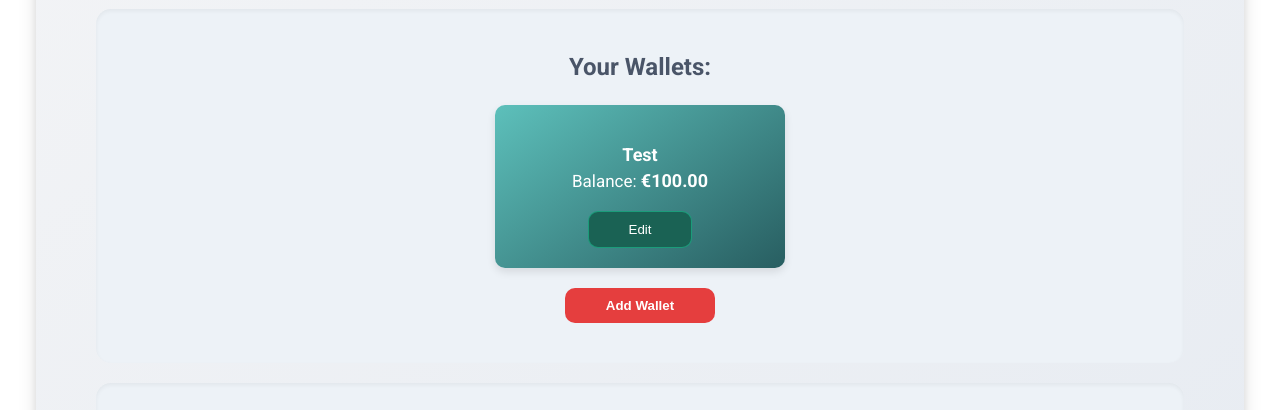
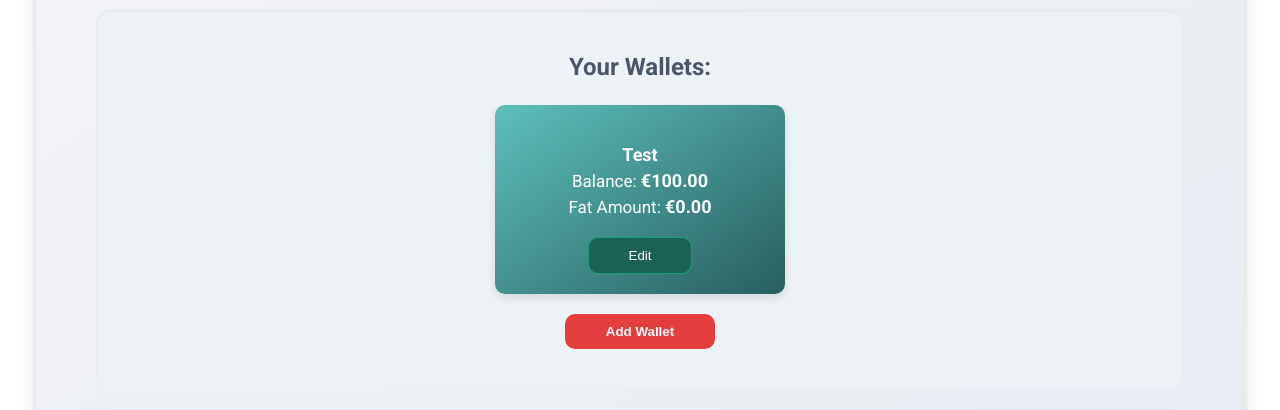
Before and after one commit to costasnicou/spendsense, a Django app: page /dashboard/ in a window 1280 px wide. Shown: the part 266-676 px from the top of the page. Run offline with Django 5.2, Linux system fonts and the light colour scheme; a user stored in the database is signed in; data comes from the database, SQL or seed files in the repository; both versions use the stored data as it was after the commit; data that the repository does not hold is empty; some libraries are stand-ins or nearby versions.

Commit message:
bug-corrections

```diff
--- a/spendsense/dashboard/templates/dashboard/dashboard.html
+++ b/spendsense/dashboard/templates/dashboard/dashboard.html
@@ -27,12 +27,15 @@
                         <p>
                         <span class="wallet-header"><strong>{{ wallet.name }}</strong></span><br>
                         Balance: <span class="wallet-amount"> €{{ wallet.balance }}</span><br>
-                        <!-- {% if wallet.fat %}
-                            Fat Amount: <span class="wallet-amount"> €{{ wallet.fat.amount }}</span>
+                        {% if wallet.fat %}
+                        Fat Amount: <span class="wallet-amount"> €{{ wallet.fat.amount }}</span>
                         {% else %}
                             No Fat data available.
-                        {% endif %} -->
+                        {% endif %}
                         </p>
+
+
+
 
                         <button type="button" class="wallet-btn open-edit-wallet-modal" onclick="openEditWalletModal({{ wallet.id }})" data-toggle="modal" data-target="#editWalletModal{{ wallet.id }}">
                             Edit
--- a/spendsense/dashboard/templates/dashboard/homepage.html
+++ b/spendsense/dashboard/templates/dashboard/homepage.html
@@ -78,6 +78,7 @@
                     <li>Dashboard Overview</li>
                     <li>Multi-Wallet Management</li>
                     <li>Transaction Management</li>
+                    <li>Balance Adjustment Management</li>
                 </ul>
 
                 <a href="{% url 'signup' %}" class="btn signup-btn">SignUp Now</a>
--- a/spendsense/dashboard/views.py
+++ b/spendsense/dashboard/views.py
@@ -79,7 +79,7 @@ def dashboard(request):
             original_wallet = transaction.wallet
             original_type = transaction.type
             original_amount = Decimal(transaction.amount)
-
+            original_fat_amount = transaction.wallet.fat.amount
             transaction_form_submitted = TransactionForm(request.POST, user=request.user, instance=transaction)
 
             if transaction_form_submitted.is_valid():
@@ -87,14 +87,32 @@ def dashboard(request):
                     wallet = transaction.wallet
                     if transaction.type == 'Income':
                         wallet.balance -= Decimal(transaction.amount)
+
+
                     elif transaction.type == 'Expense':
                         wallet.balance += Decimal(transaction.amount)
+
+                    if transaction.type == 'Expense' and transaction.category == 'Balance Adjustment':
+                        # print('code block works')
+                        updated_fat_amount = transaction.amount
+                        transaction.wallet.fat.amount = transaction.wallet.fat.amount - updated_fat_amount
+                        transaction.wallet.fat.save()
+                        # if transaction.category == 'Balance Adjustment':
+                        #     print(f'Current Fat: {wallet.fat.amount}')
+                    if transaction.type == 'Income' and transaction.category == 'Balance Adjustment':
+                        updated_fat_amount = transaction.amount
+                        transaction.wallet.fat.amount = transaction.wallet.fat.amount + updated_fat_amount
+
+                        transaction.wallet.fat.save()
+                        # print('code block works')
+
                     wallet.save()
                     transaction.delete()
                     messages.success(request, "Transaction deleted successfully!")
                     return redirect('dashboard')
 
                 updated_transaction = transaction_form_submitted.save(commit=False)
+
                 if original_wallet != updated_transaction.wallet:
                     if original_type == 'Income':
                         original_wallet.balance -= Decimal(original_amount)
@@ -121,6 +139,24 @@ def dashboard(request):
 
                     original_wallet.save()
 
+
+                if updated_transaction.category == 'Balance Adjustment':
+                    updated_fat_amount = updated_transaction.amount
+
+
+                    if updated_fat_amount > original_fat_amount:
+                        fat_amount_difference = updated_fat_amount - original_fat_amount
+                        updated_fat_amount = original_fat_amount + fat_amount_difference
+                        updated_transaction.wallet.fat.amount = updated_fat_amount
+                        updated_transaction.wallet.fat.save()
+
+                    elif updated_fat_amount < original_fat_amount:
+                        fat_amount_difference = original_fat_amount - updated_fat_amount
+                        updated_fat_amount = original_fat_amount - fat_amount_difference
+                        updated_transaction.wallet.fat.amount = updated_fat_amount
+                        updated_transaction.wallet.fat.save()
+
+
                 total_balance = Decimal(sum(Decimal(w.balance) for w in Wallet.objects.filter(user=request.user)))
                 updated_transaction.total_balance = total_balance
                 updated_transaction.save()
@@ -145,28 +181,28 @@ def dashboard(request):
                 updated_balance = Decimal(wallet_form_submitted.cleaned_data.get('balance'))
                 fat_amount = Decimal(wallet.update_fat_balance(initial_balance))
 
-                print(f'Fat Amount: {fat_amount}')
+
                 #expense transaction
                 if updated_balance < initial_balance:
-                    print('---------EXPENSE TRANSACTION---------')
+
                     previous_expense_sum = Decimal(Transaction.objects.filter(
                         wallet=wallet,
                         category='Balance Adjustment',
                         type='Expense'
                     ).aggregate(total_expenses=Sum('amount'))['total_expenses'] or Decimal('0.00'))
-                    print(f'Previous Expense: {previous_expense_sum}')
+
 
                     previous_income_sum = Decimal(Transaction.objects.filter(
                         wallet=wallet,
                         type='Income',
                         category='Balance Adjustment',
                     ).aggregate(total_income=Sum('amount'))['total_income'] or Decimal('0.00'))
-                    print(f'Previous Income Sum: {previous_income_sum}')
+
 
                     adjusted_amount = Decimal(abs(fat_amount)) - Decimal(abs(previous_expense_sum))
                     adjusted_amount = Decimal(fat_amount) + Decimal(abs(previous_income_sum)) - Decimal(abs(previous_expense_sum))
                     adjusted_amount = Decimal(abs(adjusted_amount))
-                    print(f'Adjusted Amount {adjusted_amount}')
+
                     total_balance = Decimal(sum(Decimal(w.balance) for w in Wallet.objects.filter(user=request.user)))
 
                     Transaction.objects.create(
@@ -180,25 +216,25 @@ def dashboard(request):
 
                 #income transaction
                 elif updated_balance > initial_balance:
-                    print('---------EXPENSE TRANSACTION---------')
+
                     previous_income_sum = Decimal(Transaction.objects.filter(
                         wallet=wallet,
                         type='Income',
                         category='Balance Adjustment',
                     ).aggregate(total_income=Sum('amount'))['total_income'] or Decimal('0.00'))
-                    print(f'Previous Income Sum: {previous_income_sum}')
+
 
                     previous_expense_sum = Decimal(Transaction.objects.filter(
                         wallet=wallet,
                         category='Balance Adjustment',
                         type='Expense'
                     ).aggregate(total_expenses=Sum('amount'))['total_expenses'] or Decimal('0.00'))
-                    print(f'Previous Expense Sum: {previous_expense_sum}')
+
 
 
                     adjusted_amount = Decimal(fat_amount) + Decimal(abs(previous_income_sum)) - Decimal(abs(previous_expense_sum))
                     adjusted_amount = Decimal(abs(adjusted_amount))
-                    print(f'Adjusted Amount: {adjusted_amount}')
+
                     if adjusted_amount > 0:
                         total_balance = Decimal(sum(Decimal(w.balance) for w in Wallet.objects.filter(user=request.user)))
                         Transaction.objects.create(
```
Also changed, not shown: spendsense/db.sqlite3.
